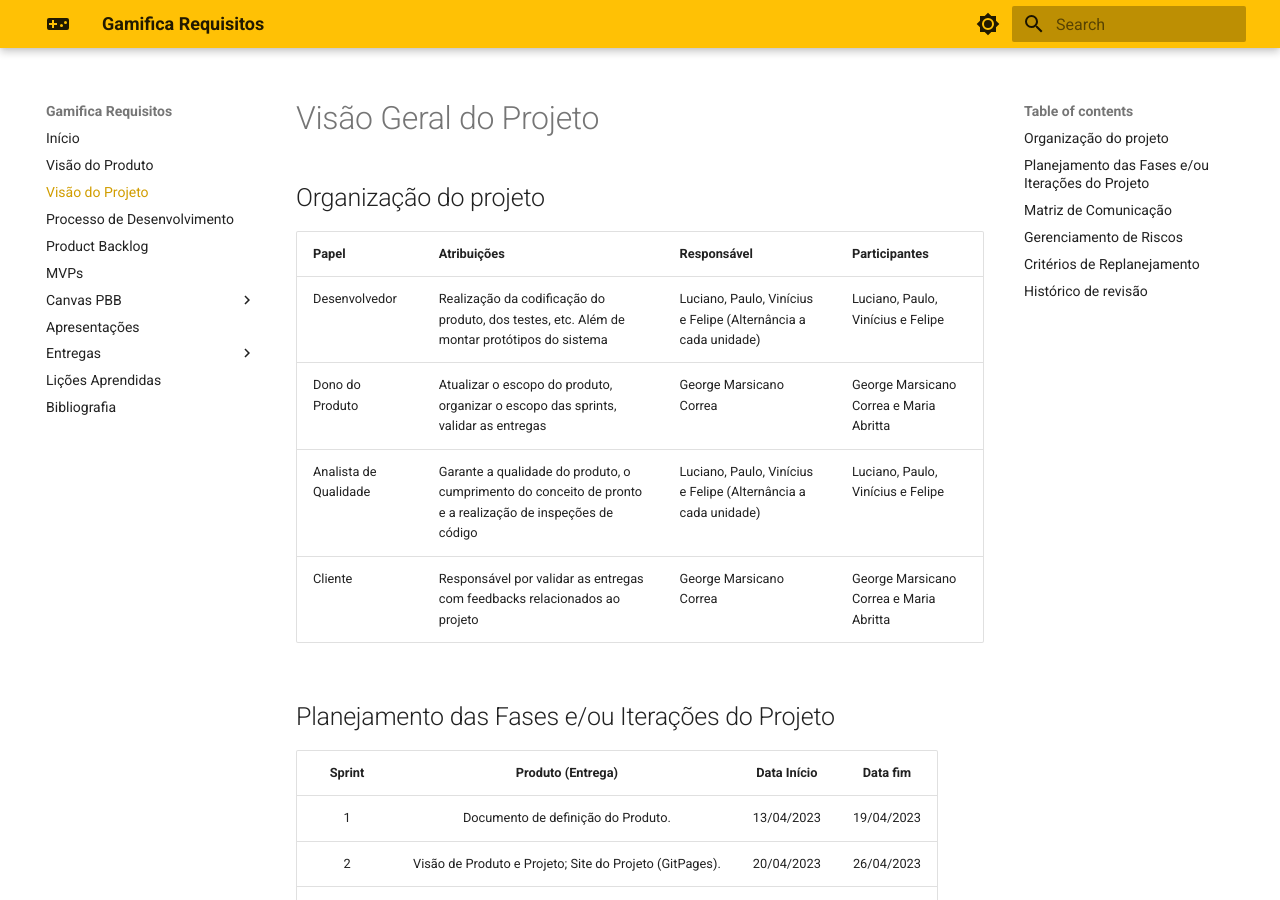
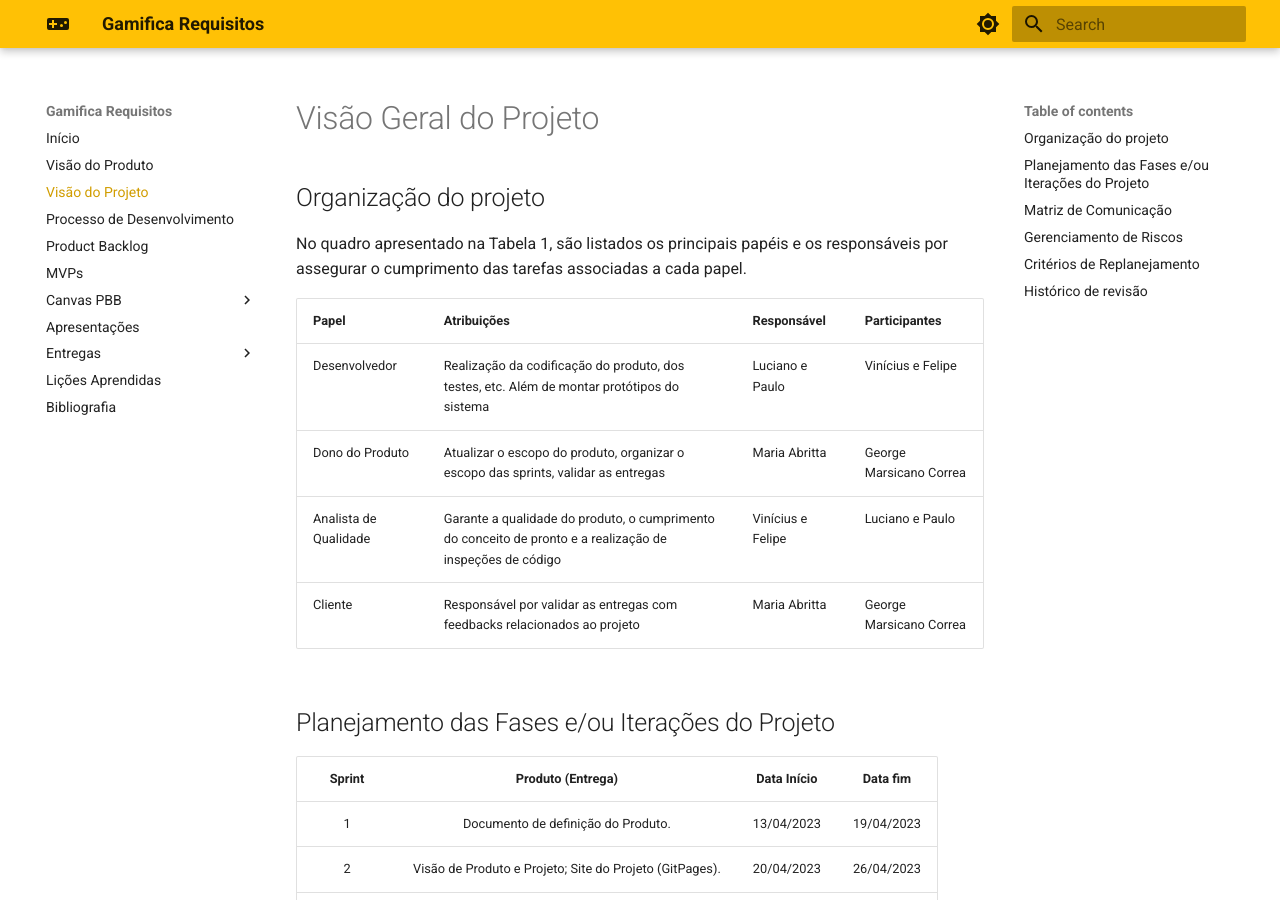
Before and after one commit to paulohborba/2023.1-GamificaRequisitos, an MkDocs documentation site: the page built from docs/visao_projeto.md, in a window 1280 px wide and 900 px high. Built offline with MkDocs 1.6.1 and Material for MkDocs 9.7.7, drawn with Linux system fonts in a browser that asks for light colours; some of the changed text lies outside the part shown.

Commit message:
Visão do Projeto

```diff
--- a/docs/visao_projeto.md
+++ b/docs/visao_projeto.md
@@ -2,12 +2,14 @@
 
 ## Organização do projeto
 
+No quadro apresentado na Tabela 1, são listados os principais papéis e os responsáveis por assegurar o cumprimento das tarefas associadas a cada papel.
+
 | Papel | Atribuições | Responsável | Participantes |
 | -------------------------- | --------------------------------------------------------------------------------------------------------------------------------------------------------- | ---------------------------------------- | --------------------------------------------------------------------------------------------------- |
-| Desenvolvedor | Realização da codificação do produto, dos testes, etc. Além de montar protótipos do sistema | Luciano, Paulo,  Vinícius e Felipe (Alternância a cada unidade) | Luciano, Paulo, Vinícius e Felipe |
-| Dono do Produto | Atualizar o escopo do produto, organizar o escopo das sprints, validar as entregas | George Marsicano Correa | George Marsicano Correa e Maria Abritta |
-| Analista de Qualidade | Garante a qualidade do produto, o cumprimento do conceito de pronto e a  realização de inspeções de código | Luciano, Paulo, Vinícius e Felipe (Alternância a cada unidade) |  Luciano, Paulo, Vinícius e Felipe |
-| Cliente | Responsável por validar as entregas com feedbacks relacionados ao projeto | George Marsicano Correa | George Marsicano Correa e Maria Abritta |
+| Desenvolvedor | Realização da codificação do produto, dos testes, etc. Além de montar protótipos do sistema | Luciano e Paulo | Vinícius e Felipe |
+| Dono do Produto | Atualizar o escopo do produto, organizar o escopo das sprints, validar as entregas | Maria Abritta | George Marsicano Correa |
+| Analista de Qualidade | Garante a qualidade do produto, o cumprimento do conceito de pronto e a  realização de inspeções de código | Vinícius e Felipe | Luciano e Paulo |
+| Cliente | Responsável por validar as entregas com feedbacks relacionados ao projeto | Maria Abritta | George Marsicano Correa |
 
 ## Planejamento das Fases e/ou Iterações do Projeto
 
```
Also changed, not shown: other parts of docs/visao_projeto.md (+1 -0 lines).
